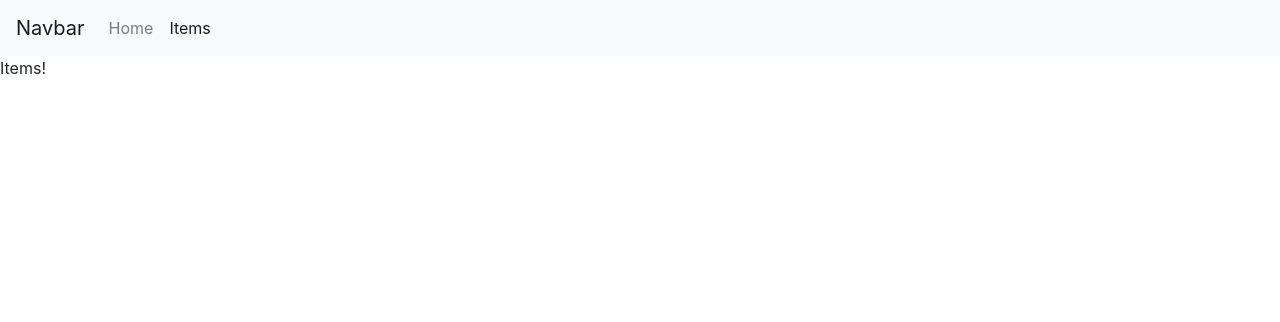
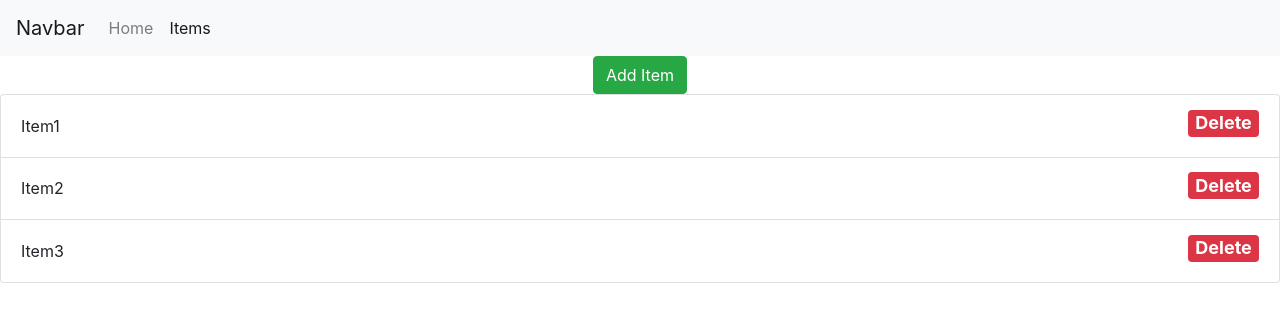
Before and after one commit to emwjacobson/Item-Requester, an Angular app: page /items in a window 1280 px wide. Shown: the top 322 px of the page. Built offline with nearby package versions, Linux system fonts and the light colour scheme.

Commit message:
Added ability to add and remove items from list.

```diff
--- a/angular.json
+++ b/angular.json
@@ -27,7 +27,8 @@
               "src/assets"
             ],
             "styles": [
-              "src/styles.less"
+              "src/styles.less",
+              "node_modules/bootstrap/dist/css/bootstrap.min.css"
             ],
             "scripts": []
           },
--- a/package.json
+++ b/package.json
@@ -19,6 +19,7 @@
     "@angular/platform-browser": "~7.1.0",
     "@angular/platform-browser-dynamic": "~7.1.0",
     "@angular/router": "~7.1.0",
+    "@ng-bootstrap/ng-bootstrap": "^4.2.1",
     "bootstrap": "^4.3.1",
     "core-js": "^2.5.4",
     "jquery": "^3.4.1",
--- a/src/app/app.module.ts
+++ b/src/app/app.module.ts
@@ -1,10 +1,12 @@
 import { BrowserModule } from '@angular/platform-browser';
 import { NgModule } from '@angular/core';
+import { NgbModule } from '@ng-bootstrap/ng-bootstrap';
 
 import { AppRoutingModule } from './app-routing.module';
 import { AppComponent } from './app.component';
 import { HomeComponent } from './home/home.component';
 import { ItemsComponent } from './items/items.component';
+import { fromEventPattern } from 'rxjs';
 
 @NgModule({
   declarations: [
@@ -14,7 +16,8 @@ import { ItemsComponent } from './items/items.component';
   ],
   imports: [
     BrowserModule,
-    AppRoutingModule
+    AppRoutingModule,
+    NgbModule
   ],
   providers: [],
   bootstrap: [AppComponent]
--- /dev/null
+++ b/src/app/classes/item.ts
@@ -0,0 +1,3 @@
+export class Item {
+    name: String;
+}
--- a/src/app/items/items.component.html
+++ b/src/app/items/items.component.html
@@ -1 +1,44 @@
-Items!
+<div style="text-align: center">
+    <button type="button" class="btn btn-success" (click)="addItem(addModal)">Add Item</button>
+</div>
+<ul class="list-group">
+    <li class="list-group-item d-flex justify-content-between align-items-center" *ngFor="let i of getItems()">
+        {{ i.name }}
+        <h4><span class="badge badge-danger" (click)="deleteItem(deleteModal, i)">Delete</span></h4>
+    </li>
+</ul>
+
+<ng-template #deleteModal let-modal>
+    <div class="modal-header">
+        <h4 class="modal-title" id="modal-basic-title">Delete Item?</h4>
+        <button type="button" class="close" aria-label="Close" (click)="modal.dismiss('close')">
+        <span aria-hidden="true">&times;</span>
+        </button>
+    </div>
+    <div class="modal-body">
+            Are you sure you want to delete <b>{{ cur_item.name }}</b>?
+    </div>
+    <div class="modal-footer">
+        <button type="button" class="btn btn-danger" (click)="modal.close('delete')">Delete</button>
+        <button type="button" class="btn btn-secondary" (click)="modal.close('cancel')">Cancel</button>
+    </div>
+</ng-template>
+
+<ng-template #addModal let-modal>
+    <div class="modal-header">
+        <h4 class="modal-title" id="modal-basic-title">Add Item</h4>
+        <button type="button" class="close" aria-label="Close" (click)="modal.dismiss('close')">
+        <span aria-hidden="true">&times;</span>
+        </button>
+    </div>
+    <div class="modal-body">
+        <div class="form-group">
+            <label for="itemName">Item Name</label>
+            <input type="text" class="form-control" id="itemName" placeholder="Enter Name" [value]="add_item" (input)="add_item = $event.target.value">
+        </div>
+    </div>
+    <div class="modal-footer">
+        <button type="button" class="btn btn-success" (click)="modal.close('add')">Add</button>
+        <button type="button" class="btn btn-secondary" (click)="modal.close('cancel')">Cancel</button>
+    </div>
+</ng-template>
--- a/src/app/items/items.component.ts
+++ b/src/app/items/items.component.ts
@@ -1,4 +1,7 @@
 import { Component, OnInit } from '@angular/core';
+import { ItemService } from '../services/item.service';
+import { Item } from '../classes/item';
+import { NgbModal } from '@ng-bootstrap/ng-bootstrap';
 
 @Component({
   selector: 'app-items',
@@ -6,10 +9,34 @@ import { Component, OnInit } from '@angular/core';
   styleUrls: ['./items.component.less']
 })
 export class ItemsComponent implements OnInit {
+  cur_item: Item = undefined;
+  add_item: String = '';
 
-  constructor() { }
+  constructor(private items: ItemService, private modal: NgbModal) { }
 
   ngOnInit() {
   }
 
+  public getItems(): Item[] {
+    return this.items.getItems();
+  }
+
+  public deleteItem(modal: any, i: Item) {
+    this.cur_item = i;
+    this.modal.open(modal).result.then((result) => {
+      if (result === 'delete') {
+        this.items.deleteItem(i);
+      }
+     }, (reason) => {});
+  }
+
+  public addItem(modal: any) {
+    this.modal.open(modal).result.then((result) => {
+      if (result === 'add') {
+        this.items.addItem(this.add_item);
+        this.add_item = '';
+      }
+    }, (reason) => {});
+  }
+
 }
--- /dev/null
+++ b/src/app/services/item.service.ts
@@ -0,0 +1,27 @@
+import { Injectable } from '@angular/core';
+import { Item } from '../classes/item';
+
+@Injectable({
+  providedIn: 'root'
+})
+export class ItemService {
+  items: Item[] = [
+    { name: 'Item1' },
+    { name: 'Item2' },
+    { name: 'Item3' }
+  ];
+
+  constructor() { }
+
+  public getItems(): Item[] {
+    return this.items;
+  }
+
+  public deleteItem(item: Item) {
+    this.items.splice(this.items.indexOf(item), 1);
+  }
+
+  public addItem(item: String) {
+    this.items.push({ name: item });
+  }
+}
--- a/src/index.html
+++ b/src/index.html
@@ -10,8 +10,5 @@
 </head>
 <body>
   <app-root></app-root>
-  <script src="https://code.jquery.com/jquery-3.3.1.slim.min.js" integrity="sha384-q8i/X+965DzO0rT7abK41JStQIAqVgRVzpbzo5smXKp4YfRvH+8abtTE1Pi6jizo" crossorigin="anonymous"></script>
-<script src="https://cdnjs.cloudflare.com/ajax/libs/popper.js/1.14.7/umd/popper.min.js" integrity="sha384-UO2eT0CpHqdSJQ6hJty5KVphtPhzWj9WO1clHTMGa3JDZwrnQq4sF86dIHNDz0W1" crossorigin="anonymous"></script>
-<script src="https://stackpath.bootstrapcdn.com/bootstrap/4.3.1/js/bootstrap.min.js" integrity="sha384-JjSmVgyd0p3pXB1rRibZUAYoIIy6OrQ6VrjIEaFf/nJGzIxFDsf4x0xIM+B07jRM" crossorigin="anonymous"></script>
 </body>
 </html>
--- a/src/styles.less
+++ b/src/styles.less
@@ -1,2 +1 @@
 /* You can add global styles to this file, and also import other style files */
-@import "../node_modules/bootstrap/dist/css/bootstrap.min.css";
```
Also changed, not shown: 2 other files (tests, documents, lock files or other folders).
